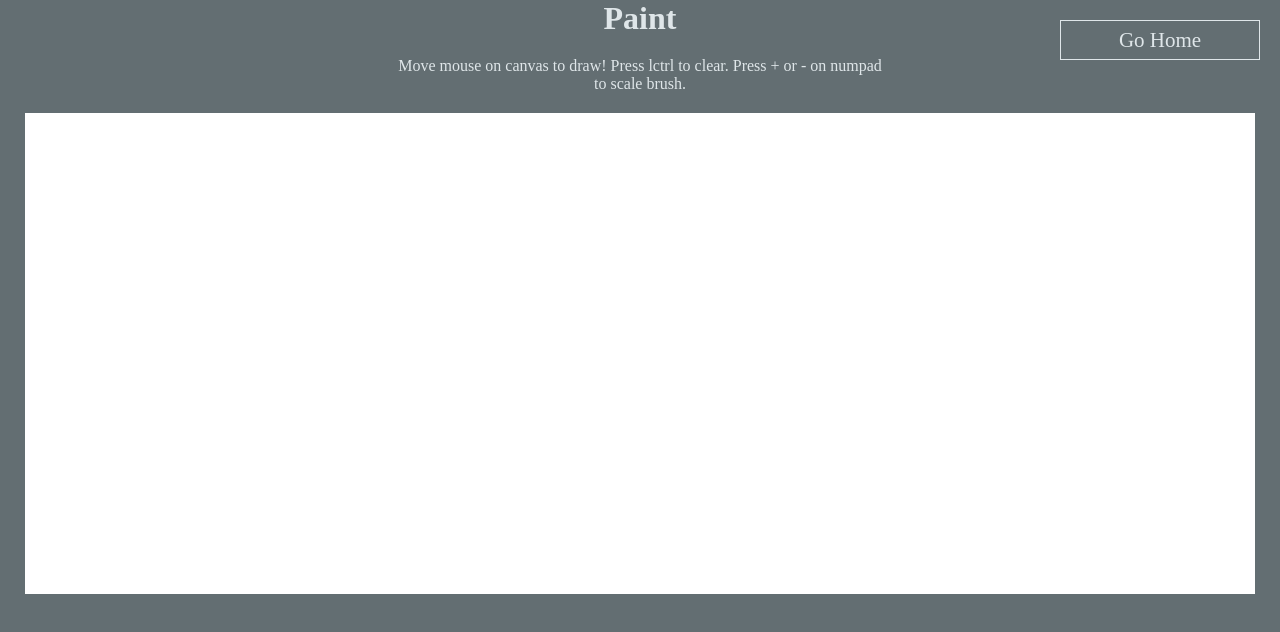
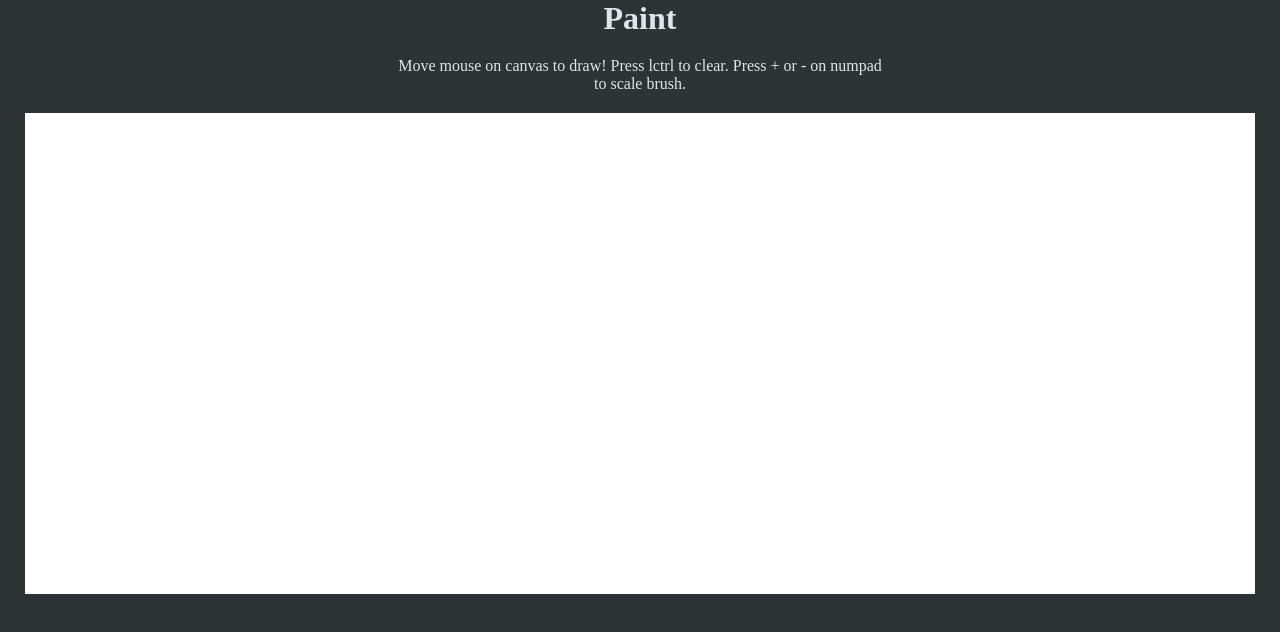
Before and after one commit to snoh666/react-paint, a React (Create React App) app: page /react-paint/game in a window 1280 px wide. Shown: the top 632 px of the page. Built offline with nearby package versions, Linux system fonts and the light colour scheme; a web font is replaced by a local one.

Commit message:
Improved button and anchor for downloads, created ul list with controls

```diff
--- a/src/index.css
+++ b/src/index.css
@@ -1,6 +1,6 @@
 /*
   #2ed573 - green
-  #2f3542 - dark
+  #2d3436 - dark
   #f1f2f6 - light
   #3742fa - blue
 */
@@ -12,7 +12,7 @@
 body {
   font-family: 'Gugi',
   cursive;
-  background-color: #636e72;
+  background-color: #2d3436;
   color: #dfe6e9;
 }
 .App{
@@ -28,11 +28,11 @@ body {
   justify-content: space-between;
   align-items: center;
   flex-direction: column;
+  text-align: center;
 }
 .description{
   width: 500px;
   margin: 20px 0;
-  text-align: center;
 }
 button{
   width: 200px;
@@ -44,10 +44,14 @@ button{
   #dfe6e9;
   background: none;
   border: 1px solid #dfe6e9;
+  transition: color .7s ease;
   position: relative;
   cursor: pointer;
   z-index: 99;
   overflow: hidden;
+}
+button:hover{
+  color: #2d3436;
 }
 button::before{
   position: absolute;
@@ -58,7 +62,7 @@ button::before{
   width: 200px;
   height: 150px;
   border-radius: 200px 200px 0 0;
-  background-color: #2f3542;
+  background-color: #dfe6e9;
   transition: top 1s ease;
   z-index: -1;
 }
@@ -69,6 +73,14 @@ button:hover::before{
   position: fixed;
   top: 20px;
   right: 20px;
+  color: #2d3436;
+  border: 1px solid #2d3436;
+}
+.exit-btn:hover{
+  color: #dfe6e9;
+}
+.exit-btn::before{
+  background-color: #2d3436;
 }
 canvas{
   width: 1000px;
@@ -77,3 +89,18 @@ canvas{
 a{
   text-decoration: none;
 }
+ul{
+  margin: 10px 0;
+  list-style-type: none;
+}
+.download{
+  top: 20px;
+  left: 20px;
+  position: fixed;
+  display: block;
+  width: 200px;
+  height: 40px;
+  font-size: 21px;
+  border: 1px solid #2d3436;
+  color: #2d3436;
+}
```
